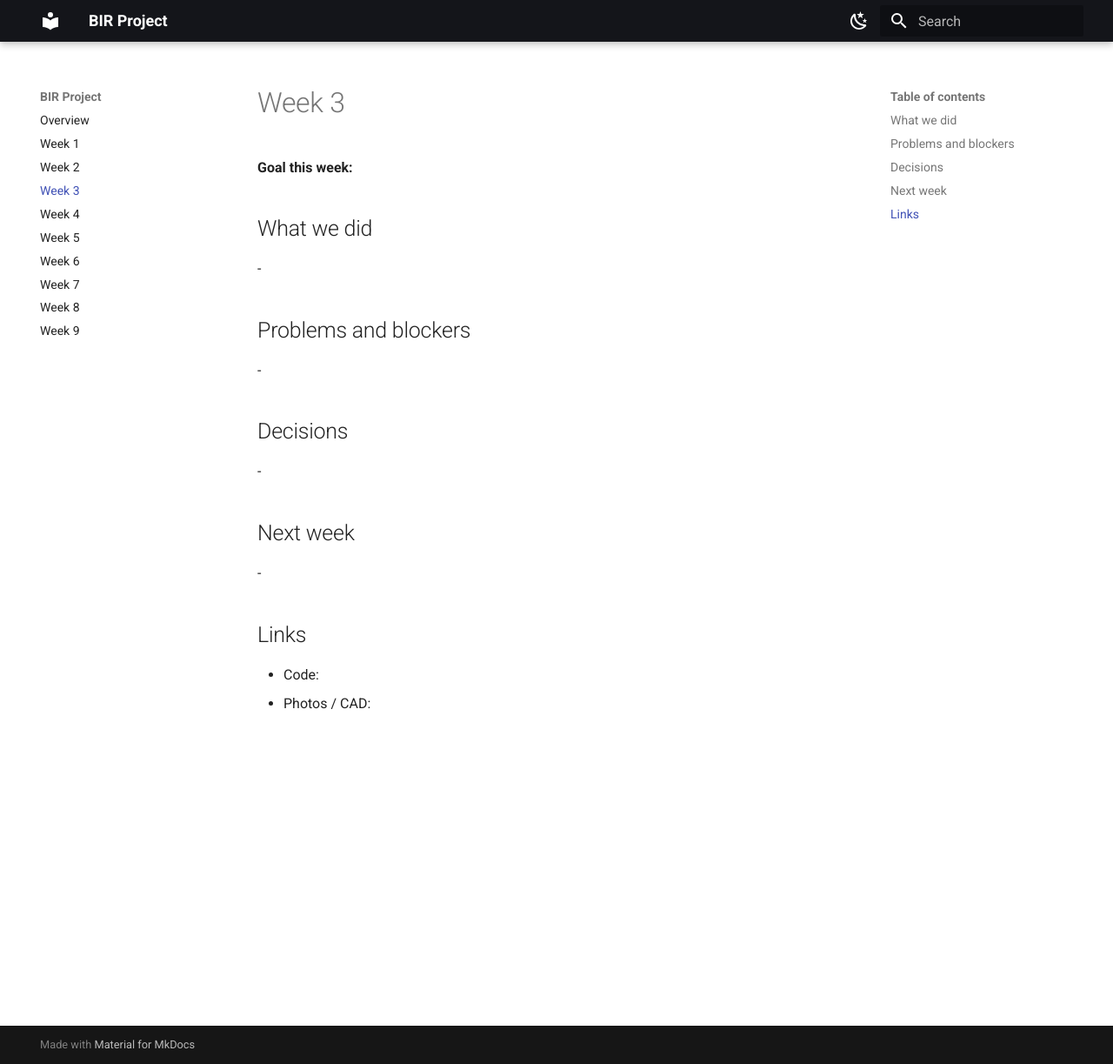
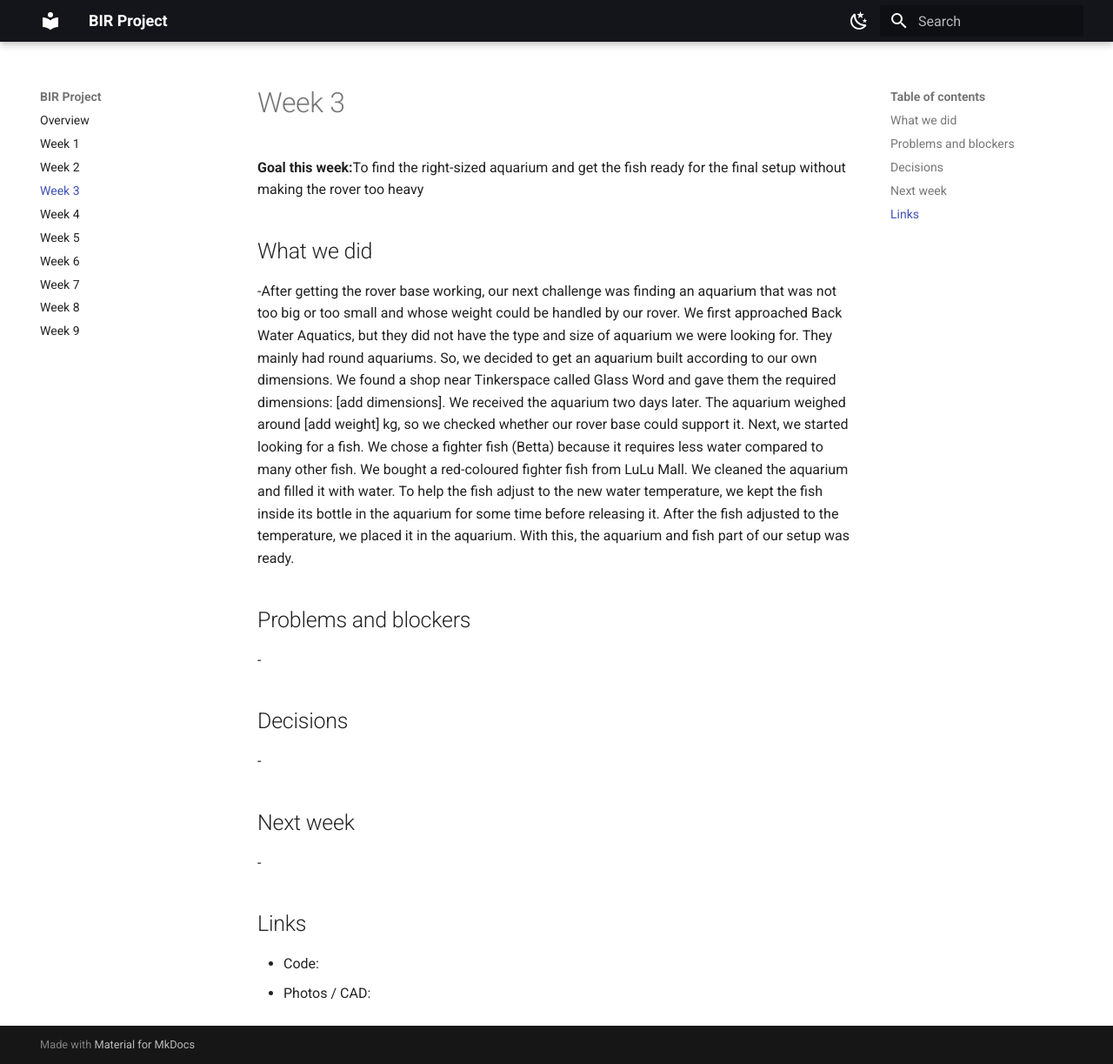
Before and after one commit to BuilderinResidencyTinkerspace/AquaNav_, an MkDocs documentation site: the page built from docs/week-03.md, in a window 1280 px wide and 1223 px high. Shown: the whole window at 87% size. Built offline with MkDocs 1.6.1 and Material for MkDocs 9.7.7, drawn with Linux system fonts in a browser that asks for light colours.

Commit message:
Update week-03.md

```diff
--- a/docs/week-03.md
+++ b/docs/week-03.md
@@ -1,10 +1,21 @@
 # Week 3
 
-**Goal this week:**
+**Goal this week:**To find the right-sized aquarium and get the fish ready for the final setup without making the rover too heavy
 
 ## What we did
 
--
+-After getting the rover base working, our next challenge was finding an aquarium that was not too big or too small and whose weight could be handled by our rover.
+We first approached Back Water Aquatics, but they did not have the type and size of aquarium we were looking for. They mainly had round aquariums.
+So, we decided to get an aquarium built according to our own dimensions.
+We found a shop near Tinkerspace called Glass Word and gave them the required dimensions: [add dimensions].
+We received the aquarium two days later.
+The aquarium weighed around [add weight] kg, so we checked whether our rover base could support it.
+Next, we started looking for a fish. We chose a fighter fish (Betta) because it requires less water compared to many other fish.
+We bought a red-coloured fighter fish from LuLu Mall.
+We cleaned the aquarium and filled it with water.
+To help the fish adjust to the new water temperature, we kept the fish inside its bottle in the aquarium for some time before releasing it.
+After the fish adjusted to the temperature, we placed it in the aquarium.
+With this, the aquarium and fish part of our setup was ready.
 
 ## Problems and blockers
 
```
